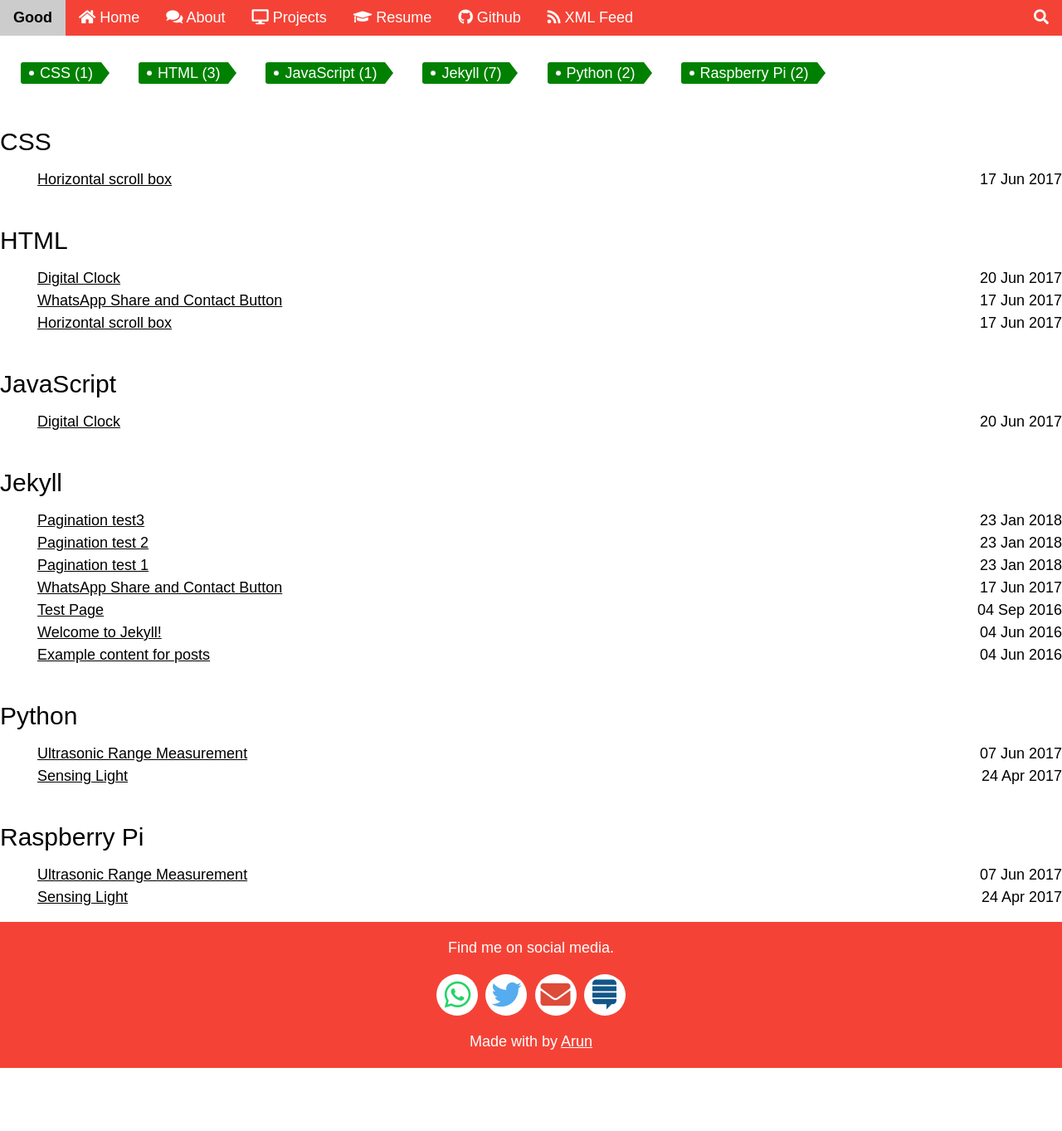
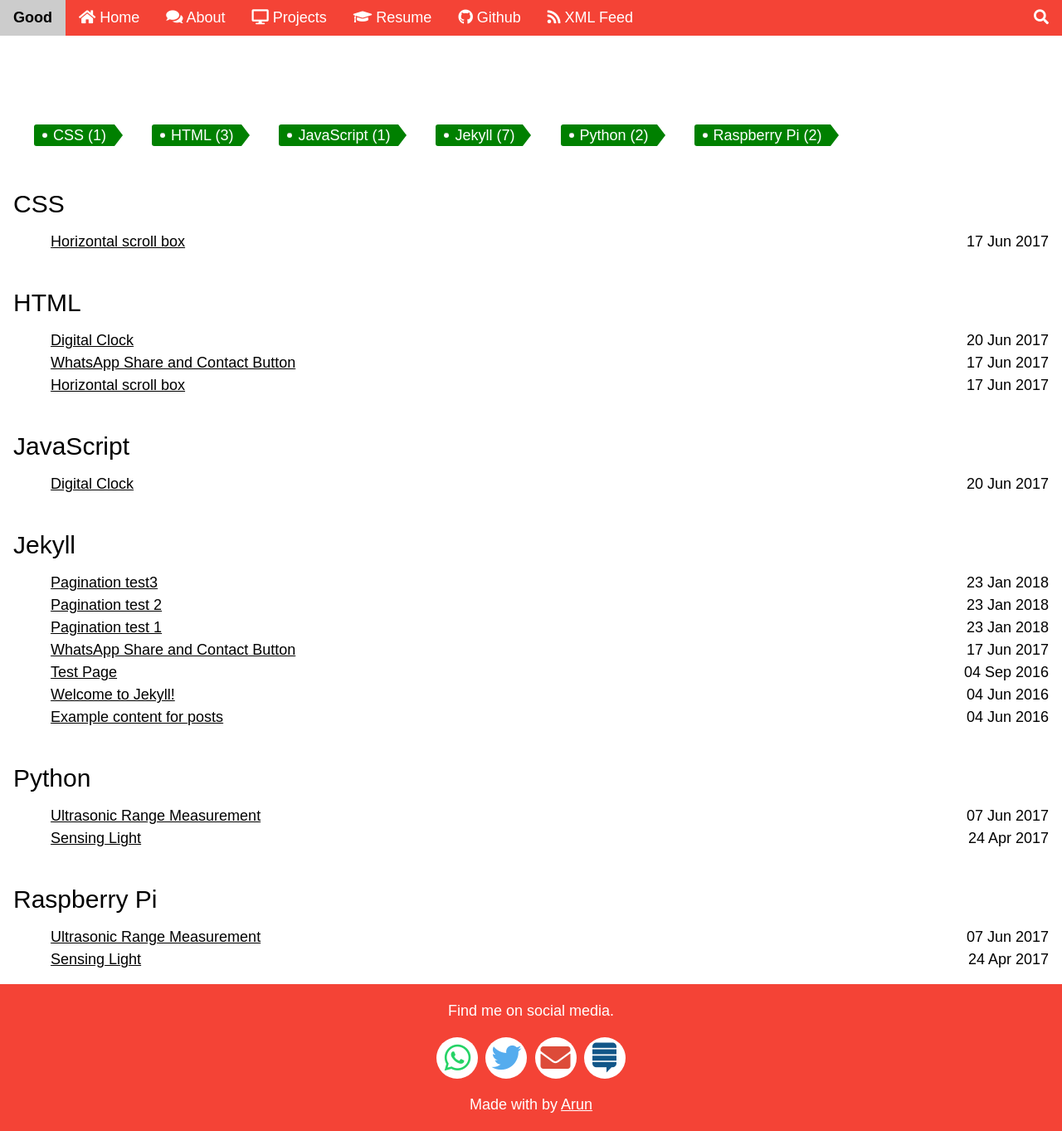
Before and after one commit to chipprogrammers/Good, a Jekyll site: the page built from tags.md, in a window 1280 px wide and 1363 px high. Shown: the whole window at 83% size. Built offline with Jekyll 4.4.1, drawn with Linux system fonts in a browser that asks for light colours; some web fonts are replaced; comment, search, counter and statistics services are not loaded.

Commit message:
Update default.html

```diff
--- a/_layouts/default.html
+++ b/_layouts/default.html
@@ -6,7 +6,9 @@
 </head>
 <body>
   {% include navbar.html %}
+   <div class="w3-container" id="services" style="margin-top:75px">
      {{ content }}
+  </div>
   {% include footer.html %}
   {% include scripts.html %}
 <script src="{{ site.baseurl }}/assets/js/super-search.js"></script>
```
